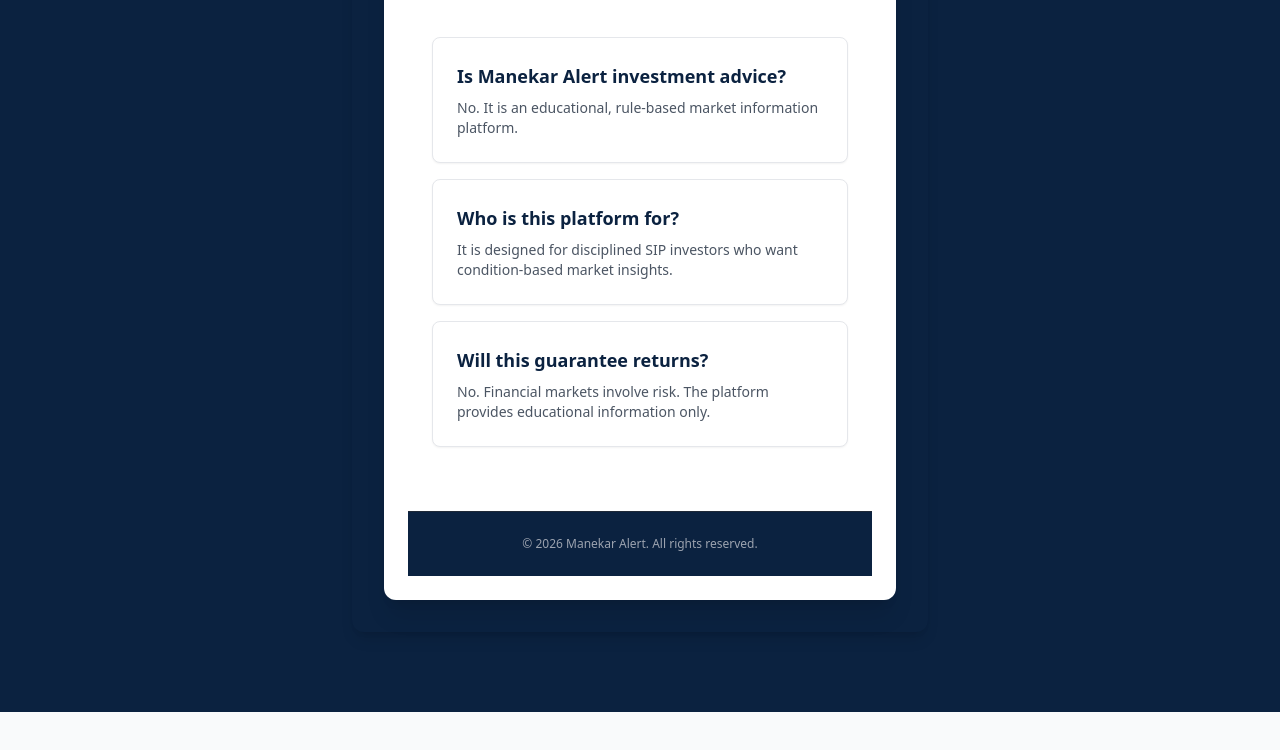
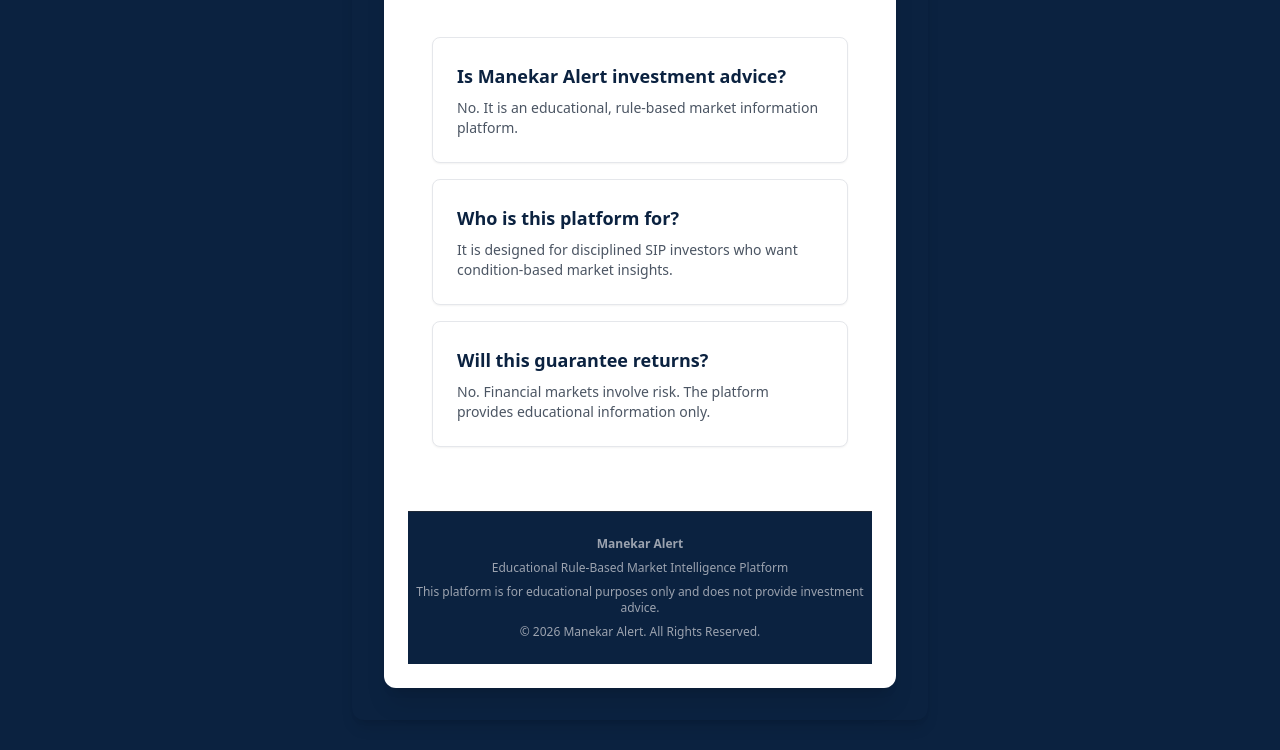
Before and after one commit to manekaralert/manekaralert-webapp, a plain HTML site: page index.html in a window 1280 px wide. Shown: the part 2509-3259 px from the top of the page. Before the commit the page ends 3221 px from the top, so only its background shows below. Drawn offline with nearby package versions, Linux system fonts and the light colour scheme.

Commit message:
Update index.html

```diff
--- a/index.html
+++ b/index.html
@@ -233,7 +233,19 @@
     </section>
 
     <footer class="bg-[#0b2240] text-gray-400 py-6 text-center text-xs border-t border-gray-800">
-        <p>&copy; 2026 Manekar Alert. All rights reserved.</p>
+        <div class="space-y-2">
+    <p><strong>Manekar Alert</strong></p>
+
+    <p>
+        Educational Rule-Based Market Intelligence Platform
+    </p>
+
+    <p>
+        This platform is for educational purposes only and does not provide investment advice.
+    </p>
+
+    <p>&copy; 2026 Manekar Alert. All Rights Reserved.</p>
+        </div>
     </footer>
 
 </body>
```
